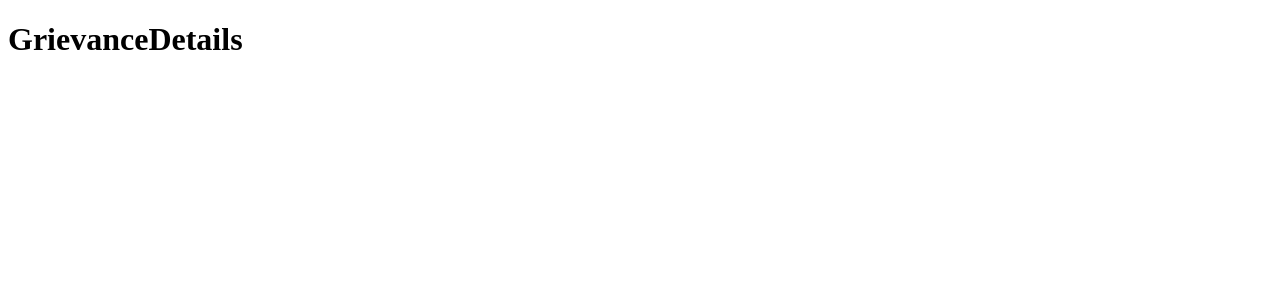
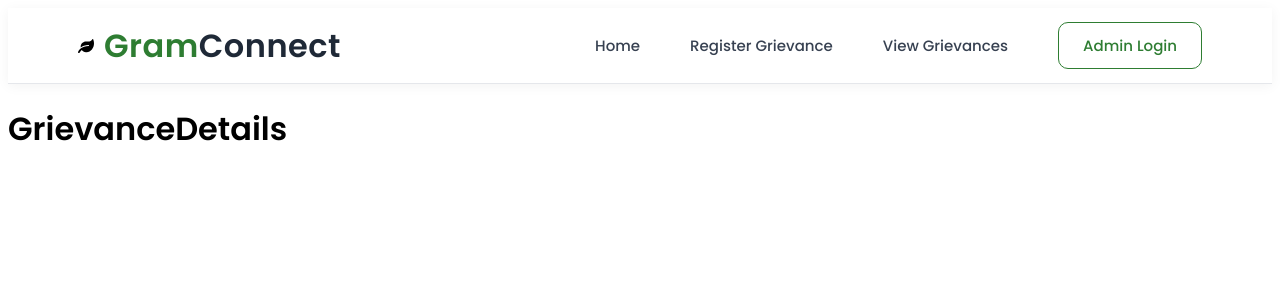
Before and after one commit to nandikaanusha-11/GramConnect, a React (Vite) app in the folder client/: page /grievance/1 in a window 1280 px wide. Shown: the top 300 px of the page. Built offline with nearby package versions, Linux system fonts and the light colour scheme.

Commit message:
Creation of navigation bar

```diff
--- a/client/package.json
+++ b/client/package.json
@@ -13,6 +13,7 @@
     "axios": "^1.18.1",
     "react": "^19.2.7",
     "react-dom": "^19.2.7",
+    "react-icons": "^5.7.0",
     "react-router-dom": "^7.18.1"
   },
   "devDependencies": {
--- a/client/src/App.jsx
+++ b/client/src/App.jsx
@@ -6,9 +6,12 @@ import ViewGrievances from "./pages/ViewGrievances";
 import AdminLogin from "./pages/AdminLogin";
 import GrievanceDetails from "./pages/GrievanceDetails";
 import NotFound from "./pages/NotFound";
+import Navbar from "./components/Navbar";
 
 function App() {
   return (
+    <>
+    <Navbar />
     <Routes>
 
       <Route path="/" element={<Home />} />
@@ -24,6 +27,7 @@ function App() {
       <Route path="*" element={<NotFound />} />
 
     </Routes>
+    </>
   );
 }
 
--- /dev/null
+++ b/client/src/components/Navbar.css
@@ -0,0 +1,89 @@
+/* Google Font */
+@import url('https://fonts.googleapis.com/css2?family=Poppins:wght@300;400;500;600&display=swap');
+
+*{
+    font-family: "Poppins", sans-serif;
+}
+
+.navbar{
+    height:75px;
+    display:flex;
+    justify-content:space-between;
+    align-items:center;
+    padding:0 70px;
+    background:#ffffff;
+    border-bottom:1px solid #e5e7eb;
+    box-shadow:0 2px 12px rgba(0,0,0,0.05);
+    position:sticky;
+    top:0;
+    z-index:1000;
+}
+
+.logo{
+    display:flex;
+    align-items:center;
+    gap:10px;
+}
+
+.logo h2{
+    color:#1F2937;
+    font-size:32px;
+    font-weight:700;
+    letter-spacing:0.5px;
+}
+
+.logo span{
+    color:#2E7D32;
+}
+
+.nav-links{
+    display:flex;
+    align-items:center;
+    gap:50px;
+}
+
+.nav-links a{
+    display:inline-flex;
+    align-items:center;
+    position: relative;
+    text-decoration:none;
+    color:#374151;
+    font-size:15px;
+    font-weight:500;
+    transition:.3s;
+}
+
+.nav-links a:hover{
+    color:#2E7D32;
+}
+
+.nav-links a::after{
+    content:"";
+    position:absolute;
+    width:0%;
+    height:2px;
+    background:#2E7D32;
+    left:0;
+    bottom:-5px;
+    transition:0.3s;
+}
+
+.nav-links a:hover::after{
+    width:100%;
+}
+
+.login-btn{
+    display:flex;
+    align-items:center;
+    justify-content:center;
+    padding:11px 24px;
+    border:1px solid #2E7D32;
+    border-radius:10px;
+    color:#2E7D32 !important;
+    font-weight:600;
+}
+
+.login-btn:hover{
+    background:#2E7D32;
+    color:white !important;
+}
--- /dev/null
+++ b/client/src/components/Navbar.jsx
@@ -0,0 +1,39 @@
+import { Link } from "react-router-dom";
+import { FaLeaf } from "react-icons/fa";
+import "./Navbar.css";
+
+function Navbar() {
+  return (
+    <nav className="navbar">
+
+      <div className="logo">
+        <FaLeaf className="logo-icon" />
+        <h2><span>Gram</span>Connect</h2>
+      </div>
+
+      <div className="nav-links">
+
+        <Link to="/">Home</Link>
+
+        <Link to="/register">
+          Register Grievance
+        </Link>
+
+        <Link to="/grievances">
+          View Grievances
+        </Link>
+
+        <Link
+          className="login-btn"
+          to="/admin"
+        >
+          Admin Login
+        </Link>
+
+      </div>
+
+    </nav>
+  );
+}
+
+export default Navbar;
```
Also changed, not shown: 1 other file (tests, documents, lock files or other folders).
